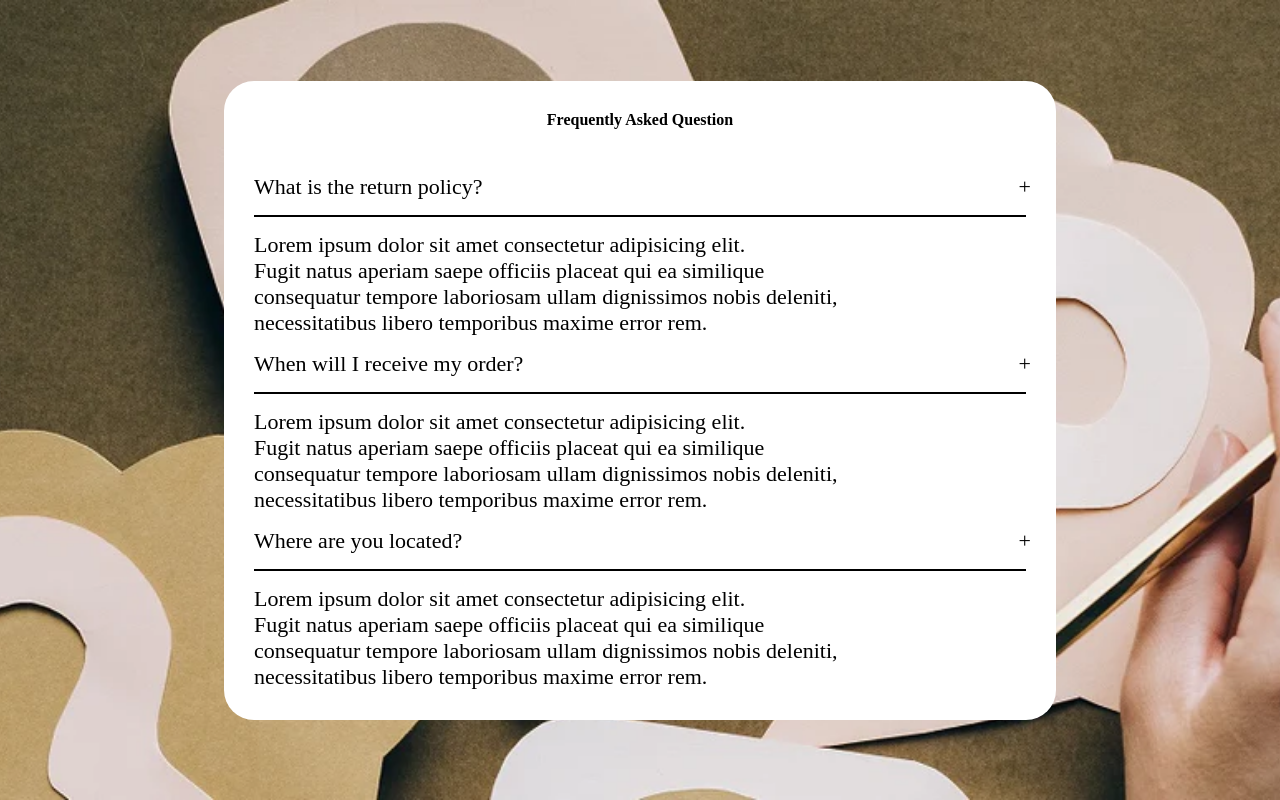
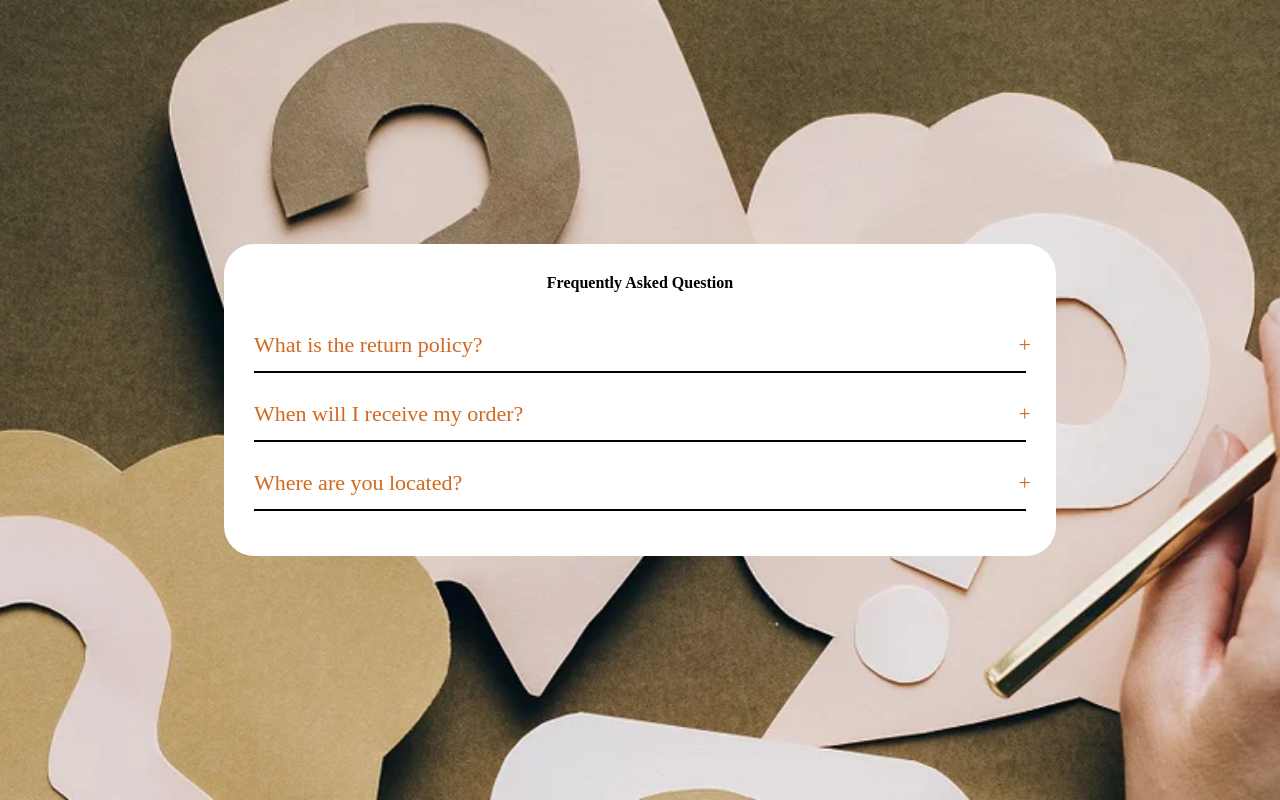
Before and after one commit to ChiefLopes/My-accordion-App, a plain HTML site: page index.html in a window 1280 px wide. Drawn offline with Linux system fonts and the light colour scheme; a web font is replaced by a local one.

Commit message:
added some cool css styling

```diff
--- a/syle.css
+++ b/syle.css
@@ -1,5 +1,3 @@
-
-
 * {
   margin: 0;
   padding: 0;
@@ -20,26 +18,26 @@ body {
   background-color: #fff;
   padding: 30px;
   border-radius: 30px;
-
 }
 
 .accordion .accordion-title {
-  margin-bottom: 30px;
+  margin-bottom: 27px;
   text-align: center;
   font-weight: 800;
 }
 
 .accordion .accordion-container .question {
-    padding: 15px 0;
-    font-size: 22px;
-    cursor: pointer;
-    border-bottom: 2px solid #000;
+  padding: 13px 0;
+  font-size: 22px;
+  cursor: pointer;
+  color: chocolate;
+  border-bottom: 2px solid #000;
 
-    position: relative;
+  position: relative;
 }
 
-.accordion .accordion-container .question::after{
-  content:  '+';
+.accordion .accordion-container .question::after {
+  content: "+";
   position: absolute;
   right: -5px;
 }
@@ -47,4 +45,9 @@ body {
 .accordion .accordion-container .answer {
   padding-top: 15px;
   font-size: 22px;
+  width: 100%;
+
+  height: 0;
+  overflow: hidden;
+  transition: 0.5s;
 }
```
